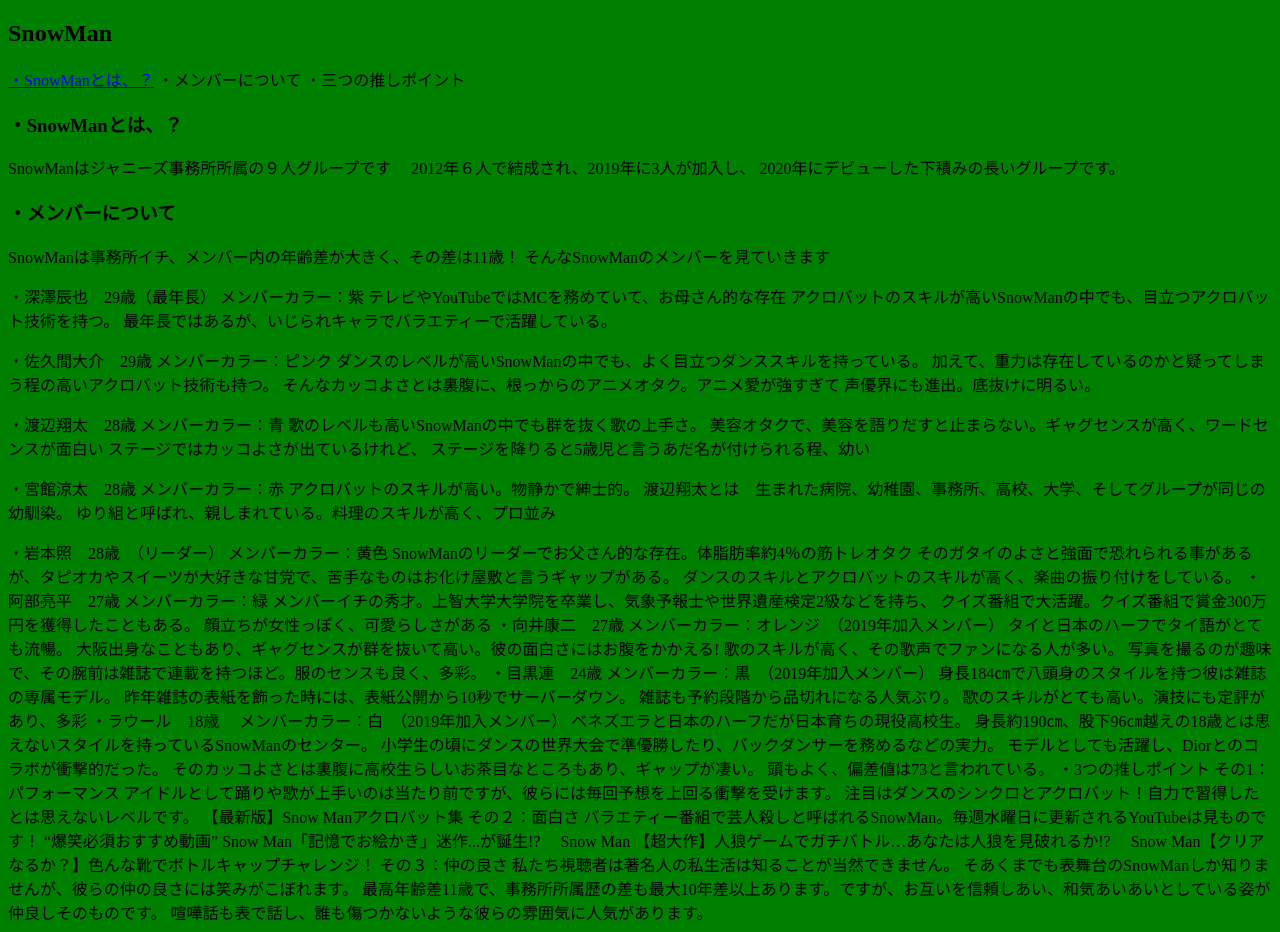
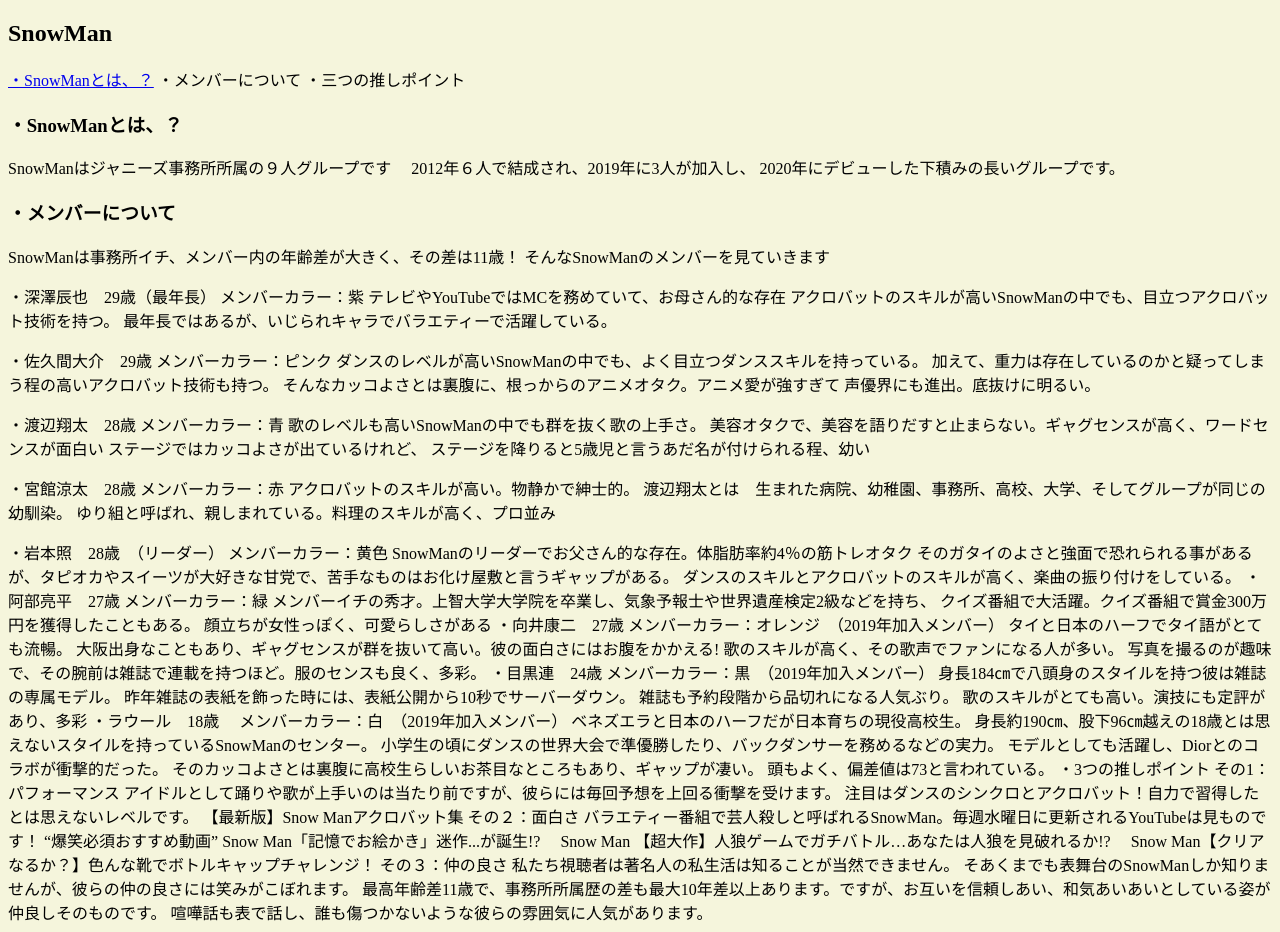
Before and after one commit to Akarijino/Akarijino.github.io, a plain HTML site: page index.html in a window 1280 px wide. Drawn offline with Linux system fonts and the light colour scheme.

Commit message:
Add files via upload

```diff
--- a/style.css
+++ b/style.css
@@ -1,7 +1,3 @@
-h1 {
-    color: red;
-    background-color:aquamarine;
-    }
- body {
-  background-color: green;
-        }
+body {
+    background: beige;
+}
```
